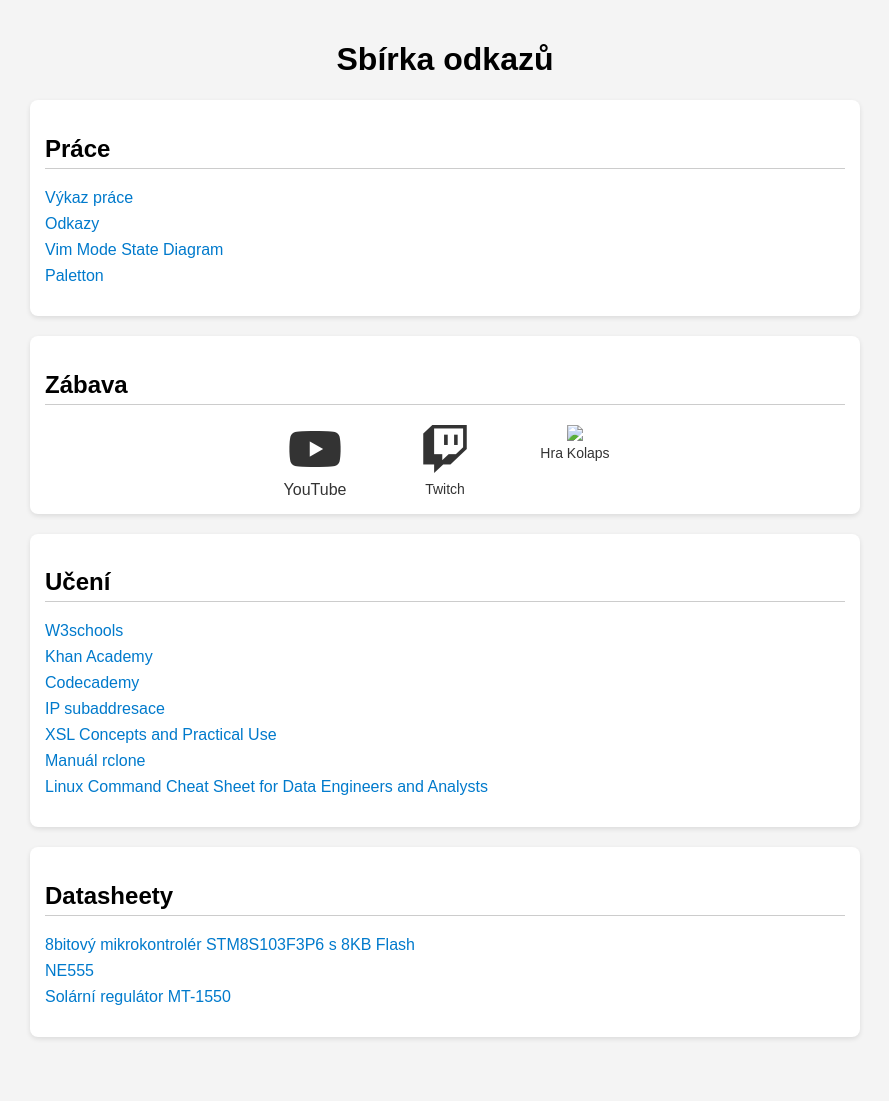
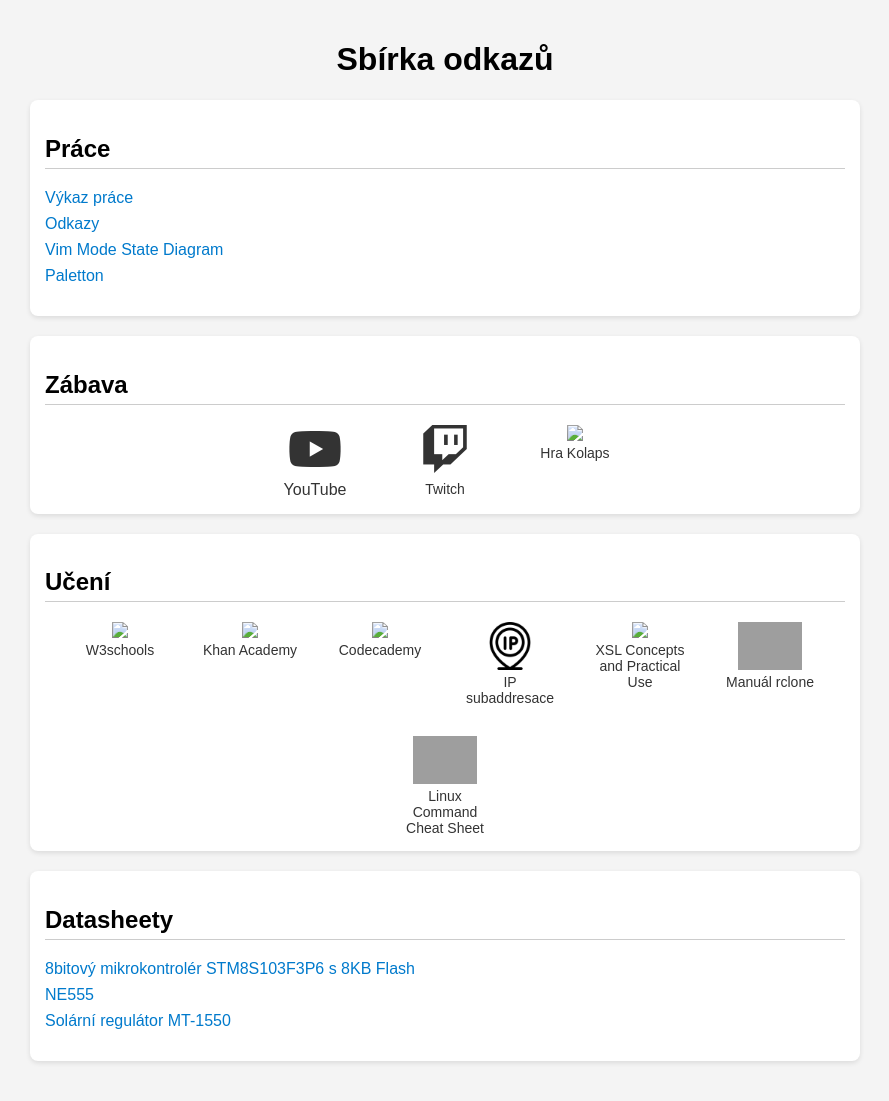
Before and after one commit to vpospichal/vpospichal.github.io, a Jekyll site: the page index.html, which Jekyll copies as it is, in a window 1280 px wide. Shown: the whole page, without its empty margins (195-1084 px from the left). Built offline with Jekyll 4.4.1, drawn with Linux system fonts in a browser that asks for light colours; nearby versions of some CDN libraries; before the commit the page ends 1077 px from its top, so only the background shows below that; grey boxes are pictures that could not be loaded.

Commit message:
UPDATE index.html MODIFY section Učení

```diff
--- a/index.html
+++ b/index.html
@@ -108,20 +108,35 @@
 
 	<div class="category">
 		<h2>Učení</h2>
-		<ul class="links">
-			<li><a href="https://www.w3schools.com/">W3schools</a></li>
-			<!-- https://www.w3schools.com/favicon.ico -->
-			<li><a href="https://www.khanacademy.org">Khan Academy</a></li>
-			<!-- view-source:https://cdn.kastatic.org/images/favicon.ico?logo -->
-			<li><a href="https://www.codecademy.com">Codecademy</a></li>
-			<!-- view-source:https://www.codecademy.com/favicon.ico -->
-			<li><a href="ip-subnetting.html">IP subaddresace</a></li>
-			<li><a href="https://nwalsh.com/docs/tutorials/xsl/xsl/slides.html">XSL Concepts and Practical Use</a></li>
-			<!-- https://nwalsh.com/favicon.ico -->
-			<li><a href="https://du.cesnet.cz/cs/navody/object_storage/rclone/rclone-basic-controls/start">Manuál rclone</a></li>
-			<!-- https://rclone.org/img/rclone-32x32.png -->
-			<li><a href="https://dev.to/grayhat/the-ultimate-linux-command-cheat-sheet-for-data-engineers-and-analysts-570h">Linux Command Cheat Sheet for Data Engineers and Analysts </a></li>
-			<!-- https://dev-to-uploads.s3.amazonaws.com/uploads/articles/8j7kvp660rqzt99zui8e.png -->
+		<span class="icon-links">
+			<a href="https://www.w3schools.com/" target="_blank">
+				<img src="https://www.w3schools.com/favicon.ico" height="48"><br/>
+				<span>W3schools</span>
+			</a>
+			<a href="https://www.khanacademy.org" target="_blank">
+				<img src="https://cdn.kastatic.org/images/favicon.ico?logo" height="48"><br/>
+				<span>Khan Academy</span>
+			</a>
+			<a href="https://www.codecademy.com" target="_blank">
+				<img src="https://www.codecademy.com/favicon.ico " height="48"><br/>
+				<span>Codecademy</span>
+			</a>
+			<a href="ip-subnetting.html" target="_blank">
+				<img src="ip-address.png" height="48"><br/>
+				<span>IP subaddresace</span>
+			</a>
+			<a href="https://nwalsh.com/docs/tutorials/xsl/xsl/slides.html" target="_blank">
+				<img src="https://nwalsh.com/favicon.ico" height="48"><br/>
+				<span>XSL Concepts and Practical Use</span>
+			</a>
+			<a href="https://du.cesnet.cz/cs/navody/object_storage/rclone/rclone-basic-controls/start" target="_blank">
+				<img src="https://rclone.org/img/rclone-32x32.png " height="48"><br/>
+				<span>Manuál rclone</span>
+			</a>
+			<a href="https://dev.to/grayhat/the-ultimate-linux-command-cheat-sheet-for-data-engineers-and-analysts-570h" target="_blank">
+				<img src="https://dev-to-uploads.s3.amazonaws.com/uploads/articles/8j7kvp660rqzt99zui8e.png" height="48"><br/>
+				<span>Linux Command Cheat Sheet</span>
+			</a>
 		</ul>
 	</div>
 
```
Also changed, not shown: ip-address.png (added).
